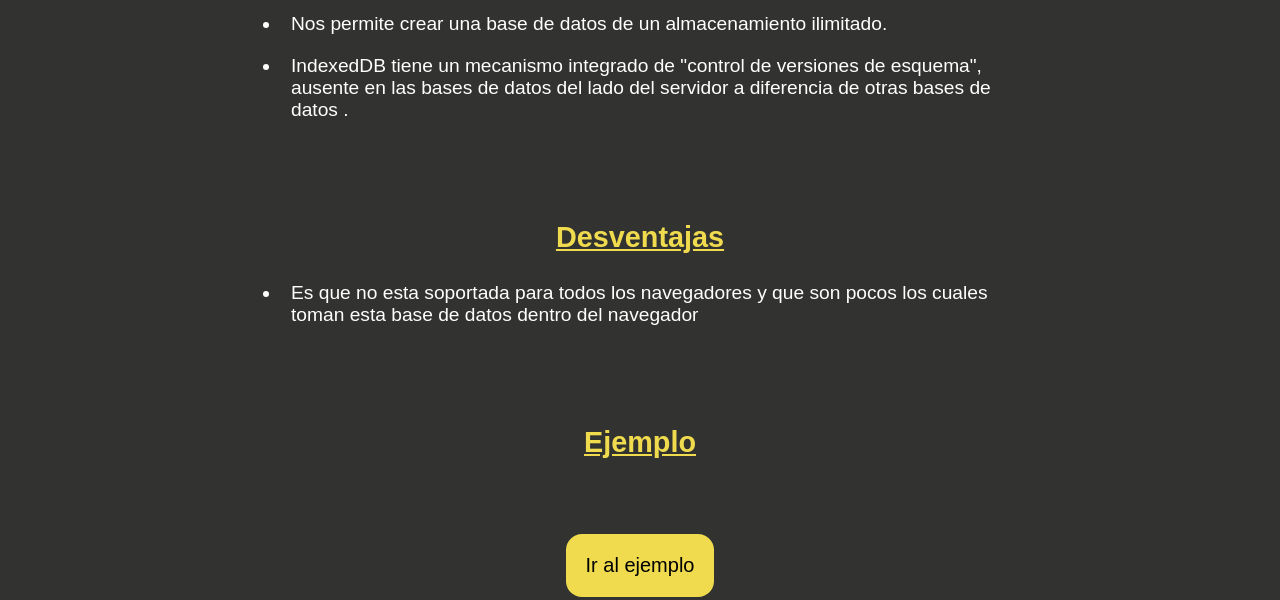
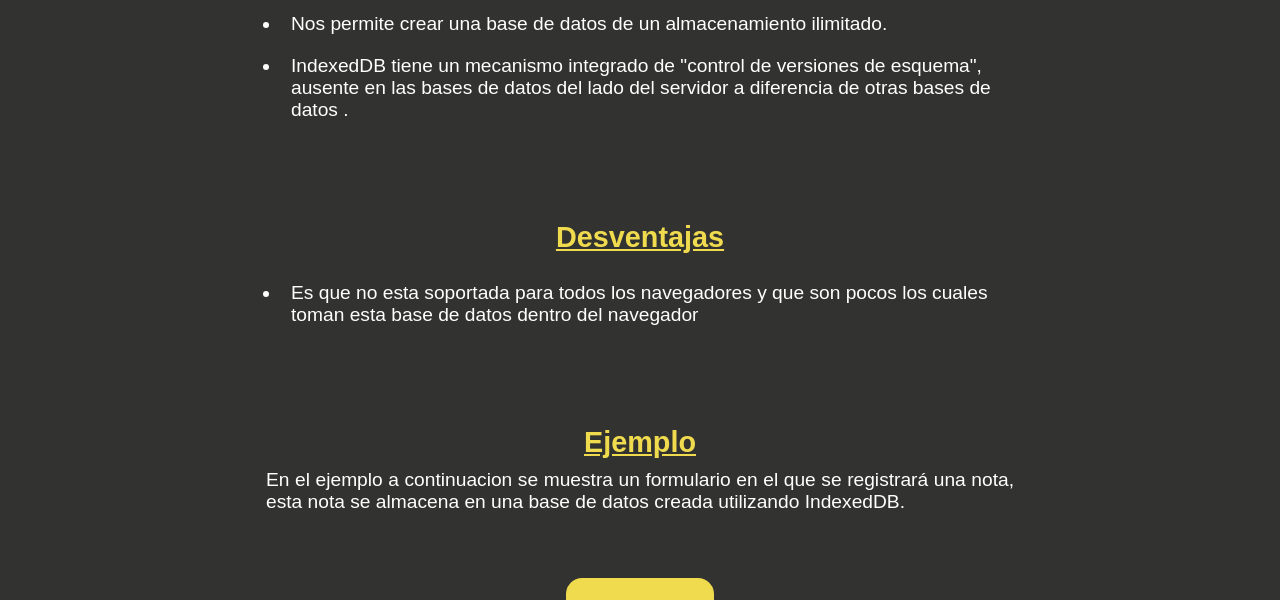
Before and after one commit to VReyna7/InvestigacionAplicada2.io, a plain HTML site: page index.html in a window 1280 px wide. Shown: the part 5253-5853 px from the top of the page. Drawn offline with Linux system fonts and the light colour scheme.

Commit message:
Update index.html

```diff
--- a/index.html
+++ b/index.html
@@ -143,6 +143,7 @@
             <h1>Ejemplo</h1>
             <article>
                 <p>
+                    En el ejemplo a continuacion se muestra un formulario en el que se registrará una nota, esta nota se almacena en una base de datos creada utilizando IndexedDB.
                 </p>
             </article>
         <a href="ejemplos/IndexedDB.html"><button class="botonsitos">Ir al ejemplo</button></a>
```
